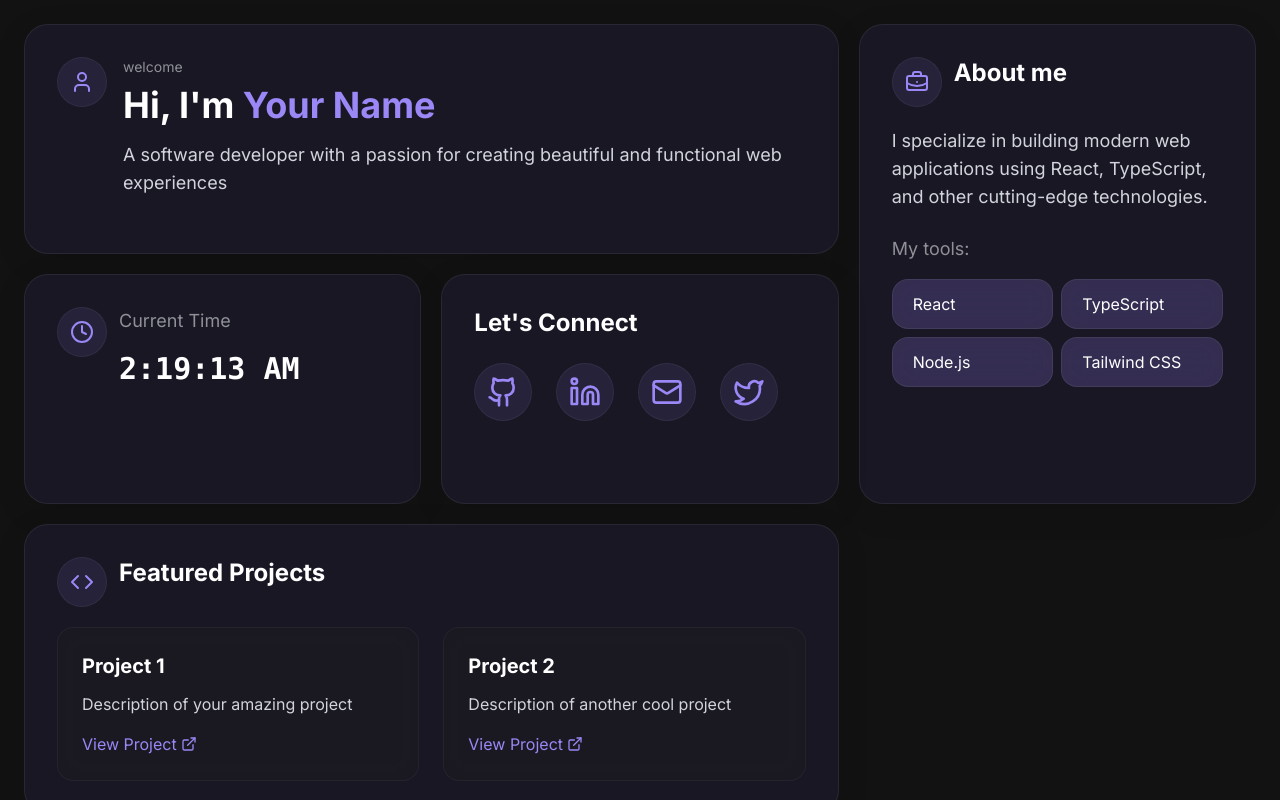
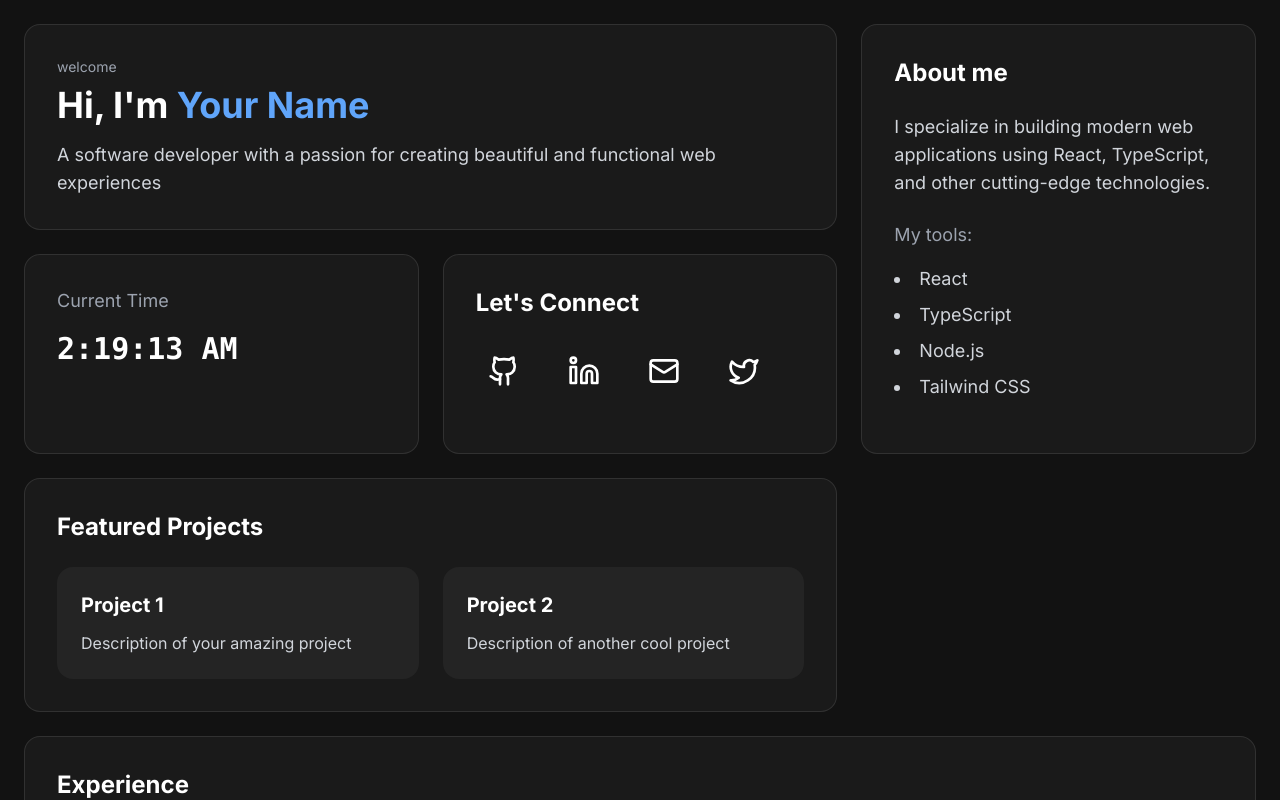
Before and after one commit to tj-suijin/b-654771, a React (Vite) app: page / in a window 1280 px wide. Shown: the top 800 px of the page. Built offline with nearby package versions, Linux system fonts and the light colour scheme.

Commit message:
Reverted to edit 323c1198-1a90-407c-a6d5-35ff557b6ee2: "Add additional card component
Implement a new card component to the existing layout in the application. The new card will enhance the user interface by providing additional information or functionality.
[skip gpt_engineer]"

```diff
--- a/package.json
+++ b/package.json
@@ -63,6 +63,7 @@
   },
   "devDependencies": {
     "@eslint/js": "^9.9.0",
+    "lovable-tagger": "^1.0.19",
     "@tailwindcss/typography": "^0.5.15",
     "@types/node": "^22.5.5",
     "@types/react": "^18.3.3",
@@ -73,7 +74,6 @@
     "eslint-plugin-react-hooks": "^5.1.0-rc.0",
     "eslint-plugin-react-refresh": "^0.4.9",
     "globals": "^15.9.0",
-    "lovable-tagger": "^1.1.7",
     "postcss": "^8.4.47",
     "tailwindcss": "^3.4.11",
     "typescript": "^5.5.3",
--- a/src/index.css
+++ b/src/index.css
@@ -1,4 +1,3 @@
-
 @import url('https://fonts.googleapis.com/css2?family=Inter:wght@400;500;600;700&display=swap');
 
 @tailwind base;
@@ -7,14 +6,13 @@
 
 @layer base {
   :root {
-    --background: 260 15% 9%;
+    --background: 0 0% 7%;
     --foreground: 0 0% 100%;
-    --card: 260 15% 12%;
-    --card-hover: 260 15% 16%;
-    --border: 260 15% 20%;
-    --primary: 255 95% 70%;
-    --primary-foreground: 0 0% 98%;
-    --radius: 1.5rem;
+    --card: 0 0% 10%;
+    --border: 0 0% 14.9%;
+    --primary: 0 0% 98%;
+    --primary-foreground: 0 0% 9%;
+    --radius: 1rem;
   }
 
   * {
@@ -23,14 +21,13 @@
 
   body {
     @apply bg-[#121212] text-foreground font-['Inter'] m-0 p-0;
-    background: radial-gradient(circle at top left, #181525, #121212);
   }
 }
 
 .bento-grid {
   display: grid;
   grid-template-columns: repeat(3, 1fr);
-  gap: 1.25rem;
+  gap: 1.5rem;
   padding: 1.5rem;
   width: 100%;
   max-width: 100%;
@@ -40,43 +37,16 @@
 }
 
 .bento-card {
-  @apply backdrop-blur-md bg-[#1e1a2e]/70 p-8 rounded-3xl transition-all duration-300;
-  border: 1px solid rgba(255, 255, 255, 0.07);
-  min-height: 230px;
+  @apply bg-card p-8 rounded-2xl transition-all duration-300 hover:bg-card-hover;
+  border: 1px solid rgba(255, 255, 255, 0.1);
+  min-height: 200px;
   display: flex;
   flex-direction: column;
-  box-shadow: 0 8px 32px rgba(0, 0, 0, 0.1);
 }
 
 .bento-card:hover {
-  @apply bg-[#232033]/80;
   transform: translateY(-4px);
-  box-shadow: 0 12px 36px rgba(0, 0, 0, 0.15),
-              0 2px 4px rgba(148, 116, 255, 0.1);
-}
-
-.ios-blur {
-  backdrop-filter: blur(28px);
-  -webkit-backdrop-filter: blur(28px);
-}
-
-.ios-button {
-  @apply rounded-2xl bg-[#9b87f5]/20 backdrop-blur-md px-5 py-3 transition-all;
-  border: 1px solid rgba(255, 255, 255, 0.07);
-}
-
-.ios-button:hover {
-  @apply bg-[#9b87f5]/30;
-}
-
-.ios-icon {
-  @apply bg-[#9b87f5]/10 p-3 rounded-full transition-all;
-  border: 1px solid rgba(255, 255, 255, 0.05);
-}
-
-.ios-icon:hover {
-  @apply bg-[#9b87f5]/20;
-  transform: translateY(-2px);
+  box-shadow: 0 4px 20px rgba(0, 0, 0, 0.1);
 }
 
 @media (max-width: 768px) {
@@ -86,6 +56,6 @@
   }
 
   .bento-card {
-    min-height: 180px;
+    min-height: 150px;
   }
 }
--- a/src/pages/Index.tsx
+++ b/src/pages/Index.tsx
@@ -1,6 +1,5 @@
-
 import { useState, useEffect } from "react";
-import { Github, Linkedin, Mail, Twitter, Clock, BriefcaseBusiness, User, Code, ExternalLink } from "lucide-react";
+import { Github, Linkedin, Mail, Twitter } from "lucide-react";
 
 const Index = () => {
   const [time, setTime] = useState(new Date());
@@ -15,58 +14,38 @@ const Index = () => {
       <div className="bento-grid">
         {/* Welcome Card */}
         <div className="bento-card col-span-2">
-          <div className="flex items-start">
-            <div className="mr-4 ios-icon">
-              <User className="w-6 h-6 text-[#9b87f5]" />
-            </div>
-            <div>
-              <h2 className="text-sm text-[#8E9196] mb-2">welcome</h2>
+          <h2 className="text-sm text-gray-400 mb-2">welcome</h2>
           <h1 className="text-4xl font-bold mb-4">
-                Hi, I'm <span className="text-[#9b87f5]">Your Name</span>
+            Hi, I'm <span className="text-blue-400">Your Name</span>
           </h1>
           <p className="text-gray-300 text-lg">
             A software developer with a passion for creating beautiful and functional web experiences
           </p>
         </div>
-          </div>
-        </div>
 
         {/* About Card */}
         <div className="bento-card row-span-2">
-          <div className="flex items-start mb-5">
-            <div className="mr-3 ios-icon">
-              <BriefcaseBusiness className="w-6 h-6 text-[#9b87f5]" />
-            </div>
-            <h2 className="text-2xl font-bold">About me</h2>
-          </div>
-
+          <h2 className="text-2xl font-bold mb-6">About me</h2>
           <p className="text-gray-300 text-lg mb-6">
             I specialize in building modern web applications using React, TypeScript, and other cutting-edge technologies.
           </p>
           <div className="space-y-4">
-            <p className="text-lg text-[#8E9196]">My tools:</p>
-            <div className="grid grid-cols-2 gap-2">
-              <div className="ios-button">React</div>
-              <div className="ios-button">TypeScript</div>
-              <div className="ios-button">Node.js</div>
-              <div className="ios-button">Tailwind CSS</div>
-            </div>
+            <p className="text-lg text-gray-400">My tools:</p>
+            <ul className="list-disc list-inside text-gray-300 text-lg space-y-2">
+              <li>React</li>
+              <li>TypeScript</li>
+              <li>Node.js</li>
+              <li>Tailwind CSS</li>
+            </ul>
           </div>
         </div>
 
         {/* Time Card */}
         <div className="bento-card">
-          <div className="flex items-start">
-            <div className="mr-3 ios-icon">
-              <Clock className="w-6 h-6 text-[#9b87f5]" />
-            </div>
-            <div>
-              <h2 className="text-lg text-[#8E9196] mb-4">Current Time</h2>
+          <h2 className="text-lg text-gray-400 mb-4">Current Time</h2>
           <p className="text-3xl font-bold font-mono">
             {time.toLocaleTimeString()}
           </p>
-            </div>
-          </div>
         </div>
 
         {/* Contact Card */}
@@ -74,47 +53,62 @@ const Index = () => {
           <h2 className="text-2xl font-bold mb-6">Let's Connect</h2>
           <div className="flex space-x-6">
             <a href="https://github.com" target="_blank" rel="noopener noreferrer"
-               className="ios-icon">
-              <Github className="w-8 h-8 text-[#9b87f5]" />
+               className="p-3 rounded-full hover:bg-gray-800 transition-colors">
+              <Github className="w-8 h-8" />
             </a>
             <a href="https://linkedin.com" target="_blank" rel="noopener noreferrer"
-               className="ios-icon">
-              <Linkedin className="w-8 h-8 text-[#9b87f5]" />
+               className="p-3 rounded-full hover:bg-gray-800 transition-colors">
+              <Linkedin className="w-8 h-8" />
             </a>
             <a href="mailto:your@email.com"
-               className="ios-icon">
-              <Mail className="w-8 h-8 text-[#9b87f5]" />
+               className="p-3 rounded-full hover:bg-gray-800 transition-colors">
+              <Mail className="w-8 h-8" />
             </a>
             <a href="https://twitter.com" target="_blank" rel="noopener noreferrer"
-               className="ios-icon">
-              <Twitter className="w-8 h-8 text-[#9b87f5]" />
+               className="p-3 rounded-full hover:bg-gray-800 transition-colors">
+              <Twitter className="w-8 h-8" />
             </a>
           </div>
         </div>
 
         {/* Projects Card */}
         <div className="bento-card col-span-2">
-          <div className="flex items-start mb-5">
-            <div className="mr-3 ios-icon">
-              <Code className="w-6 h-6 text-[#9b87f5]" />
+          <h2 className="text-2xl font-bold mb-6">Featured Projects</h2>
+          <div className="grid grid-cols-2 gap-6">
+            <div className="p-6 bg-card-hover rounded-lg">
+              <h3 className="text-xl font-bold mb-3">Project 1</h3>
+              <p className="text-gray-300">Description of your amazing project</p>
             </div>
-            <h2 className="text-2xl font-bold">Featured Projects</h2>
+            <div className="p-6 bg-card-hover rounded-lg">
+              <h3 className="text-xl font-bold mb-3">Project 2</h3>
+              <p className="text-gray-300">Description of another cool project</p>
+            </div>
+          </div>
         </div>
 
-          <div className="grid grid-cols-2 gap-6">
-            <div className="p-6 rounded-2xl bg-[#1a1a1a]/50 backdrop-blur-md border border-white/5 hover:border-[#9b87f5]/20 transition-all hover:-translate-y-1">
-              <h3 className="text-xl font-bold mb-3">Project 1</h3>
-              <p className="text-gray-300 mb-4">Description of your amazing project</p>
-              <a href="#" className="flex items-center text-[#9b87f5] hover:underline">
-                View Project <ExternalLink className="ml-1 w-4 h-4" />
-              </a>
+        {/* New Experience Card */}
+        <div className="bento-card col-span-3">
+          <h2 className="text-2xl font-bold mb-6">Experience</h2>
+          <div className="space-y-6">
+            <div className="flex justify-between items-start">
+              <div>
+                <h3 className="text-xl font-bold text-blue-400">Senior Developer</h3>
+                <p className="text-gray-300">Tech Company Inc.</p>
+                <p className="text-gray-400 mt-2">
+                  Led development of multiple high-impact projects and mentored junior developers.
+                </p>
               </div>
-            <div className="p-6 rounded-2xl bg-[#1a1a1a]/50 backdrop-blur-md border border-white/5 hover:border-[#9b87f5]/20 transition-all hover:-translate-y-1">
-              <h3 className="text-xl font-bold mb-3">Project 2</h3>
-              <p className="text-gray-300 mb-4">Description of another cool project</p>
-              <a href="#" className="flex items-center text-[#9b87f5] hover:underline">
-                View Project <ExternalLink className="ml-1 w-4 h-4" />
-              </a>
+              <span className="text-gray-400">2020 - Present</span>
+            </div>
+            <div className="flex justify-between items-start">
+              <div>
+                <h3 className="text-xl font-bold text-blue-400">Full Stack Developer</h3>
+                <p className="text-gray-300">Digital Solutions Ltd.</p>
+                <p className="text-gray-400 mt-2">
+                  Developed and maintained various web applications using modern technologies.
+                </p>
+              </div>
+              <span className="text-gray-400">2018 - 2020</span>
             </div>
           </div>
         </div>
--- a/tailwind.config.ts
+++ b/tailwind.config.ts
@@ -1,4 +1,3 @@
-
 import type { Config } from "tailwindcss";
 
 export default {
@@ -26,15 +25,15 @@ export default {
         background: "hsl(var(--background))",
         foreground: "hsl(var(--foreground))",
         card: {
-          DEFAULT: "#1e1a2e",
-          hover: "#232033",
+          DEFAULT: "#1a1a1a",
+          hover: "#242424",
         },
         primary: {
-          DEFAULT: "#9b87f5",
+          DEFAULT: "hsl(var(--primary))",
           foreground: "hsl(var(--primary-foreground))",
         },
         secondary: {
-          DEFAULT: "#7E69AB",
+          DEFAULT: "hsl(var(--secondary))",
           foreground: "hsl(var(--secondary-foreground))",
         },
       },
```
Also changed, not shown: 1 other file (tests, documents, lock files or other folders). Lines whose indentation alone changed are shown as unchanged.
